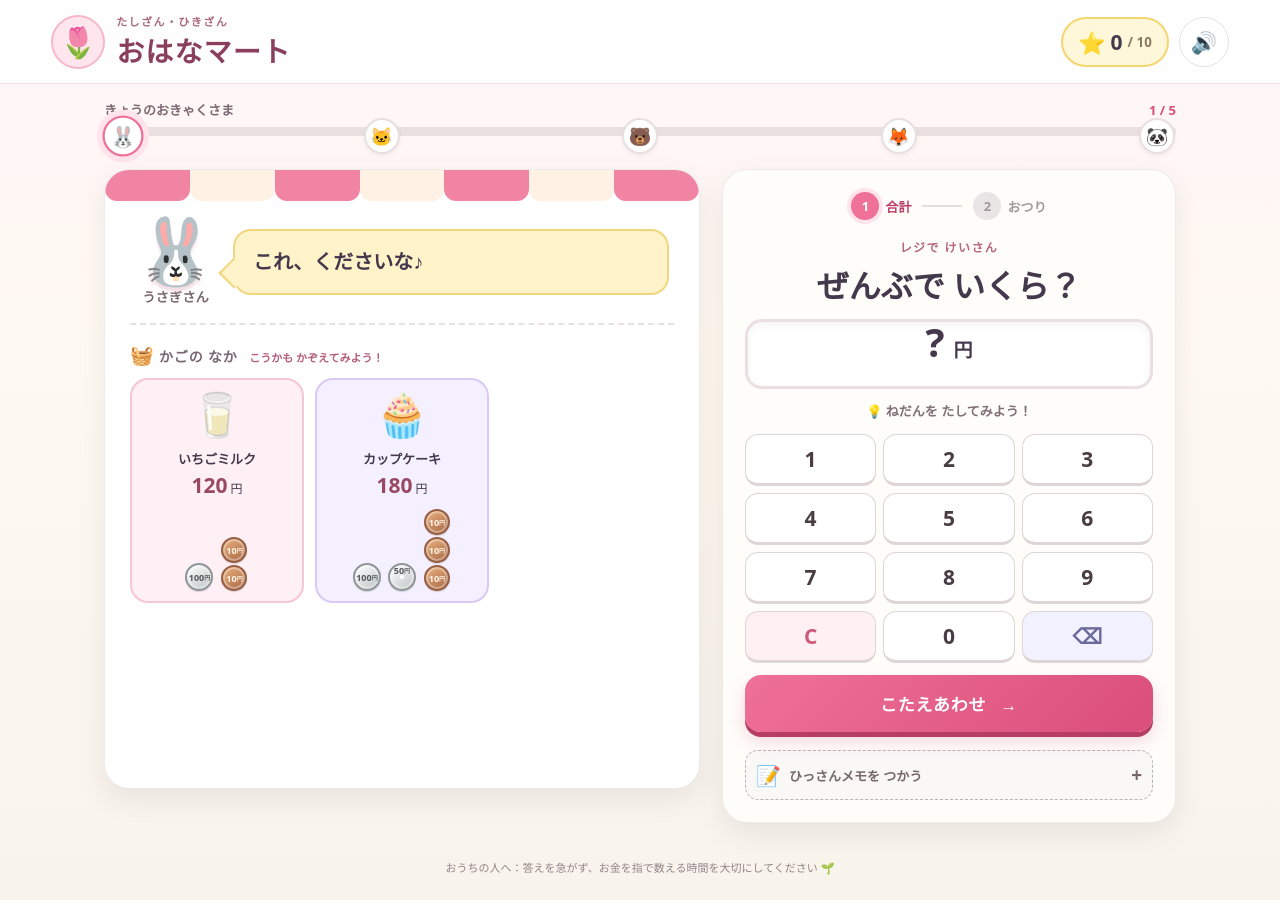
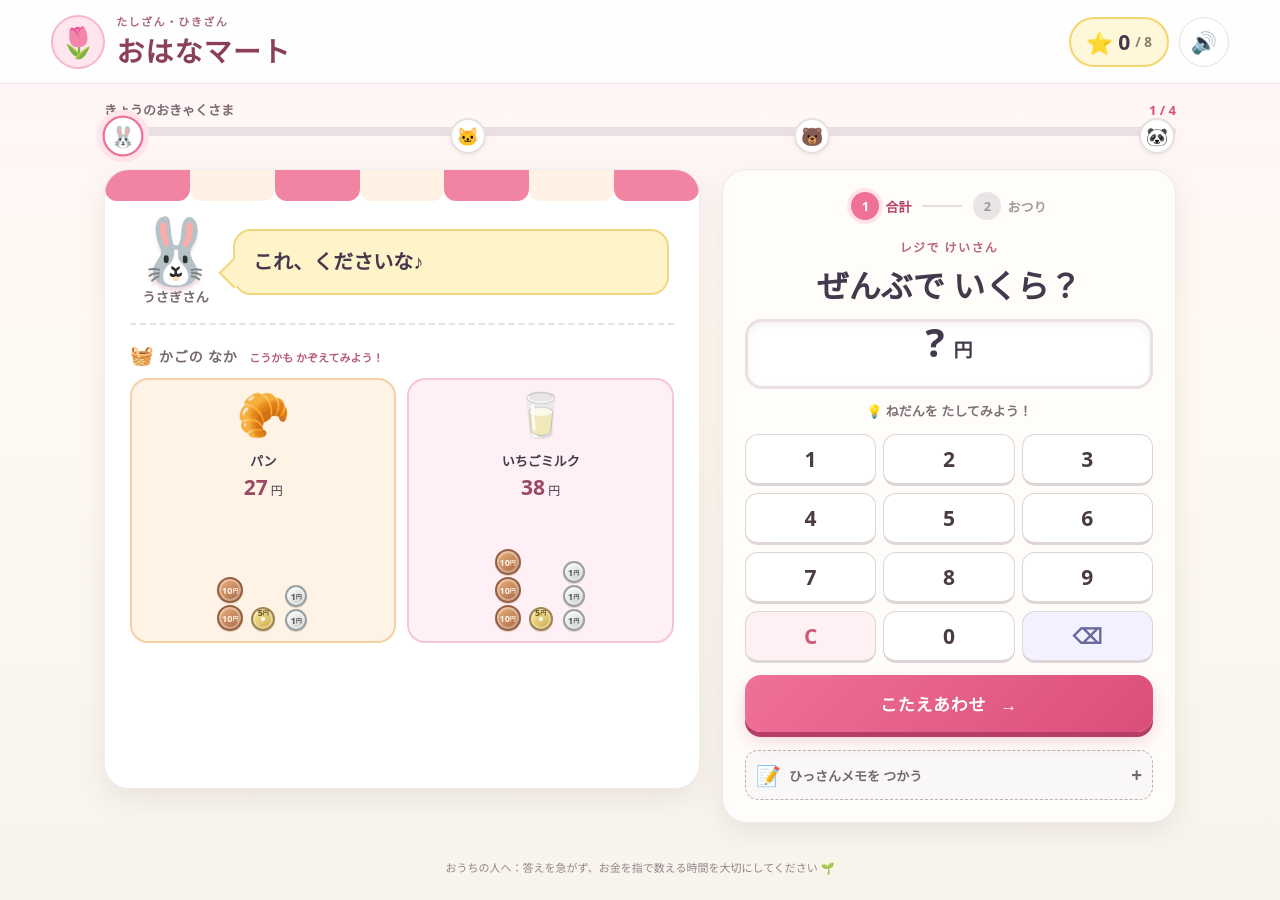
Before and after one commit to kimu1024/calc-shopping, a React (Vite) app: page / in a window 1280 px wide. Built offline with nearby package versions, Linux system fonts and the light colour scheme.

Commit message:
Add 1 and 5 yen coins and staged difficulty

```diff
--- a/app/globals.css
+++ b/app/globals.css
@@ -47,20 +47,20 @@ button:focus-visible, input:focus-visible { outline: 4px solid #59a9e8; outline-
 .speech-bubble { position: relative; flex: 1; padding: 16px 18px; background: #fff3c9; border: 2px solid #f0d77e; border-radius: 18px; font-size: clamp(16px, 2vw, 20px); font-weight: 900; line-height: 1.5; }
 .speech-bubble::before { content: ""; position: absolute; left: -12px; top: 31px; width: 20px; height: 20px; background: #fff3c9; border-left: 2px solid #f0d77e; border-bottom: 2px solid #f0d77e; transform: rotate(45deg); }
 .basket-title { margin: 17px 0 10px; color: #786770; font-size: 14px; font-weight: 900; letter-spacing: .06em; }.basket-title span { font-size: 19px; }.basket-title small { margin-left: 7px; color: #b65b7b; font-size: 11px; letter-spacing: 0; }
-.product-list { display: grid; grid-template-columns: repeat(3, 1fr); gap: 11px; }
-.product-card { min-height: 225px; padding: 12px 7px 10px; display: flex; flex-direction: column; align-items: center; justify-content: space-between; text-align: center; border: 2px solid; border-radius: 18px; }
+.product-list { display: grid; grid-template-columns: repeat(2, 1fr); gap: 11px; }
+.product-card { min-height: 265px; padding: 12px 7px 10px; display: flex; flex-direction: column; align-items: center; justify-content: space-between; text-align: center; border: 2px solid; border-radius: 18px; }
 .product-card.pink { background: #fff0f5; border-color: #f6c6d5; }.product-card.purple { background: #f5f0ff; border-color: #d9c9f5; }.product-card.red { background: #fff1ef; border-color: #f5c4bc; }.product-card.yellow { background: #fff9dd; border-color: #f3df8f; }.product-card.blue { background: #edf7ff; border-color: #bcdcf1; }.product-card.orange { background: #fff3e5; border-color: #f4d0a6; }.product-card.green { background: #eefaf1; border-color: #bfe2c8; }
 .product-emoji { font-size: 43px; line-height: 1; }.product-card h2 { margin: 7px 0 3px; font-size: 13px; }.product-card p { margin: 0; font-size: 12px; }.product-card p b { font-size: 21px; color: #9a4963; }
-.price-coins { min-height: 86px; display: flex; align-items: flex-end; justify-content: center; gap: 7px; }
+.price-coins { min-height: 122px; display: flex; align-items: flex-end; justify-content: center; gap: 5px; }
 .price-money-group { min-width: 28px; display: flex; flex-direction: column; align-items: center; justify-content: flex-end; gap: 2px; }
 .price-coin { position: relative; width: 28px; height: 28px; display: flex; align-items: center; justify-content: center; border: 2px double #8f9698; border-radius: 50%; background: linear-gradient(145deg,#fff,#bfc4c6); color: #53595b; box-shadow: inset 0 0 0 2px rgba(255,255,255,.35), 0 1px 1px rgba(60,50,50,.18); }
-.price-coin b { font-size: 9px; line-height: 1; }.price-coin small { font-size: 6px; font-weight: 900; }.price-coin-50::after { content:""; position:absolute; left:50%; top:50%; width:4px; height:4px; border-radius:50%; background:#fff; transform:translate(-50%,-50%); }.price-coin-50 b, .price-coin-50 small { transform:translateY(-7px); }.price-coin-10 { width:26px; height:26px; border-color:#965f42; background:linear-gradient(145deg,#e9b17f,#a96744); color:#fff5e8; }
+.price-coin b { font-size: 9px; line-height: 1; }.price-coin small { font-size: 6px; font-weight: 900; }.price-coin-50::after, .price-coin-5::after { content:""; position:absolute; left:50%; top:50%; width:4px; height:4px; border-radius:50%; background:#fff; transform:translate(-50%,-50%); }.price-coin-50 b, .price-coin-50 small, .price-coin-5 b, .price-coin-5 small { transform:translateY(-7px); }.price-coin-10 { width:26px; height:26px; border-color:#965f42; background:linear-gradient(145deg,#e9b17f,#a96744); color:#fff5e8; }.price-coin-5 { width:24px; height:24px; border-color:#9d8451; background:linear-gradient(145deg,#ffec9e,#caa94c); color:#665322; }.price-coin-1 { width:22px; height:22px; border-color:#9aa0a2; background:linear-gradient(145deg,#fff,#c8cccd); color:#555; }
 .money-help { margin-top: 16px; padding: 13px 14px; background: #f7fbf4; border: 2px solid #cfe4c8; border-radius: 17px; }
 .money-label { margin-bottom: 9px; display:flex; align-items:center; font-size: 13px; font-weight: 900; color: #56745b; }.money-label span { font-size: 18px; margin-right: 5px; }.money-label b { margin-left:auto; padding:4px 8px; border-radius:99px; background:#deefda; color:#3e704b; white-space:nowrap; }
 .money-pieces { display: flex; flex-wrap: wrap; align-items: flex-end; gap: 12px; }
 .money-piece-group { display: flex; flex-direction: column; align-items: center; justify-content: flex-end; gap: 4px; }
 .bill { width: 100px; height: 48px; display: flex; align-items: center; justify-content: center; background: #d9ebc8; border: 3px double #729663; border-radius: 4px; color: #486241; box-shadow: 0 2px 0 #b4c7a8; }.bill::before { content: "🌸"; margin-right: 4px; }.bill span { font-size: 18px; font-weight: 900; }.bill small { font-weight: 900; }
-.coin { position: relative; width: 48px; height: 48px; display: flex; align-items: center; justify-content: center; border-radius: 50%; border: 3px double #9c8d69; background: linear-gradient(145deg,#fff1a7,#d8af45); color: #604f26; box-shadow: inset 0 0 0 3px rgba(255,255,255,.3), 0 2px 0 #baa16d; }.coin span { font-size: 14px; font-weight: 900; }.coin small { font-size: 9px; font-weight: 900; }.coin-100, .coin-50 { background: linear-gradient(145deg,#f9f9f4,#bcbfc0); border-color: #8b9293; color: #555; }.coin-50::after { content:""; position:absolute; left:50%; top:50%; transform:translate(-50%,-50%); width: 7px; height:7px; border-radius:50%; background:#fff; }.coin-50 span, .coin-50 small { transform: translateY(-11px); }.coin-10 { width: 43px; height: 43px; background: linear-gradient(145deg,#dda06c,#a9633f); color:#fff2df; border-color:#945535; }
+.coin { position: relative; width: 48px; height: 48px; display: flex; align-items: center; justify-content: center; border-radius: 50%; border: 3px double #9c8d69; background: linear-gradient(145deg,#fff1a7,#d8af45); color: #604f26; box-shadow: inset 0 0 0 3px rgba(255,255,255,.3), 0 2px 0 #baa16d; }.coin span { font-size: 14px; font-weight: 900; }.coin small { font-size: 9px; font-weight: 900; }.coin-100, .coin-50, .coin-1 { background: linear-gradient(145deg,#f9f9f4,#bcbfc0); border-color: #8b9293; color: #555; }.coin-50::after, .coin-5::after { content:""; position:absolute; left:50%; top:50%; transform:translate(-50%,-50%); width: 7px; height:7px; border-radius:50%; background:#fff; }.coin-50 span, .coin-50 small, .coin-5 span, .coin-5 small { transform: translateY(-11px); }.coin-10 { width: 43px; height: 43px; background: linear-gradient(145deg,#dda06c,#a9633f); color:#fff2df; border-color:#945535; }.coin-5 { width:41px; height:41px; background:linear-gradient(145deg,#ffeb99,#c7a64c); border-color:#9f854b; color:#604f26; }.coin-1 { width:37px; height:37px; }
 
 .register-panel { padding: 22px; background: #fffdf9; }
 .phase-tabs { display: flex; align-items: center; justify-content: center; gap: 11px; margin-bottom: 18px; color: #a2979c; font-size: 13px; font-weight: 900; }.phase-tabs div { display: flex; align-items: center; gap: 6px; }.phase-tabs span { width: 28px; height: 28px; display: grid; place-items: center; border-radius: 50%; background: #e9e5e6; }.phase-tabs i { width: 40px; height: 2px; background: #e3dfe0; }.phase-tabs .current { color: #b83e68; }.phase-tabs .current span { color: white; background: var(--pink); box-shadow: 0 0 0 4px #ffe4ec; }.phase-tabs .complete span { background: #69bf8a; color: white; }
@@ -89,11 +89,11 @@ footer { padding: 10px 20px 25px; text-align: center; color: #92848a; font-size:
 
 @media (max-width: 520px) {
   .topbar { height: 70px; padding: 8px 12px; }.brand-mark { width: 43px; height: 43px; font-size: 24px; }.brand small { display:none; }.brand h1 { font-size:19px; }.score-chip { min-width: 81px; height:43px; padding:0 9px; }.icon-button { width:43px; height:43px; }
-  .progress-wrap { padding: 13px 15px 14px; }.game-grid { padding: 0 10px 20px; gap: 13px; }.shop-panel { padding: 35px 13px 16px; border-radius: 20px; }.customer-scene { gap: 12px; }.customer { min-width:62px; }.customer span { font-size:52px; }.speech-bubble { padding:12px; font-size:15px; }.basket-title small { display:block; margin:3px 0 0 26px; }.product-list { gap:6px; }.product-card { min-height:210px; padding:9px 3px; border-radius:14px; }.product-emoji { font-size:32px; }.product-card h2 { margin-top:4px; font-size:11px; }.product-card p b { font-size:18px; }.price-coins { min-height:76px; gap:3px; }.price-money-group { min-width:24px; gap:1px; }.price-coin { width:24px; height:24px; }.price-coin-10 { width:22px; height:22px; }.price-coin b { font-size:8px; }.register-panel { padding:19px 14px; border-radius:20px; }.keypad button { height:50px; }.money-help { padding:11px; }.money-pieces { gap:9px; }.bill { width:88px; height:43px; }.coin { width:43px;height:43px; }
+  .progress-wrap { padding: 13px 15px 14px; }.game-grid { padding: 0 10px 20px; gap: 13px; }.shop-panel { padding: 35px 13px 16px; border-radius: 20px; }.customer-scene { gap: 12px; }.customer { min-width:62px; }.customer span { font-size:52px; }.speech-bubble { padding:12px; font-size:15px; }.basket-title small { display:block; margin:3px 0 0 26px; }.product-list { gap:6px; }.product-card { min-height:250px; padding:9px 3px; border-radius:14px; }.product-emoji { font-size:32px; }.product-card h2 { margin-top:4px; font-size:11px; }.product-card p b { font-size:18px; }.price-coins { min-height:100px; gap:3px; }.price-money-group { min-width:22px; gap:1px; }.price-coin { width:22px; height:22px; }.price-coin-10 { width:21px; height:21px; }.price-coin-5 { width:20px; height:20px; }.price-coin-1 { width:18px; height:18px; }.price-coin b { font-size:7px; }.register-panel { padding:19px 14px; border-radius:20px; }.keypad button { height:50px; }.money-help { padding:11px; }.money-pieces { gap:8px; }.bill { width:88px; height:43px; }.coin { width:41px;height:41px; }.coin-5 { width:37px;height:37px; }.coin-1 { width:34px;height:34px; }
 }
 
 @media (orientation: landscape) and (max-height: 760px) and (min-width: 700px) {
-  .topbar { height:68px; }.game-grid { grid-template-columns: 1.08fr .92fr; }.shop-panel { min-height:0; }.customer span { font-size:52px; }.product-card { min-height:215px; }.keypad button { height:43px; }.primary-button { min-height:50px; }.register-panel { padding:16px 20px; }.progress-wrap { padding-top:10px; padding-bottom:10px; }
+  .topbar { height:68px; }.game-grid { grid-template-columns: 1.08fr .92fr; }.shop-panel { min-height:0; }.customer span { font-size:52px; }.product-card { min-height:255px; }.keypad button { height:43px; }.primary-button { min-height:50px; }.register-panel { padding:16px 20px; }.progress-wrap { padding-top:10px; padding-bottom:10px; }
 }
 
 @media (prefers-reduced-motion: reduce) { *, *::before, *::after { animation-duration: .01ms !important; transition-duration: .01ms !important; } }
--- a/app/page.tsx
+++ b/app/page.tsx
@@ -7,38 +7,58 @@ type Customer = { name: string; emoji: string; message: string };
 type Round = { customer: Customer; products: Product[]; payment: number; paymentPieces: number[] };
 type Phase = "total" | "change";
 
-const PRODUCTS: Product[] = [
-  { name: "いちごミルク", emoji: "🥛", price: 120, color: "pink" },
-  { name: "カップケーキ", emoji: "🧁", price: 180, color: "purple" },
-  { name: "りんご", emoji: "🍎", price: 80, color: "red" },
-  { name: "えんぴつ", emoji: "✏️", price: 60, color: "yellow" },
-  { name: "ノート", emoji: "📒", price: 140, color: "blue" },
-  { name: "リボン", emoji: "🎀", price: 90, color: "pink" },
-  { name: "クッキー", emoji: "🍪", price: 110, color: "orange" },
-  { name: "ジュース", emoji: "🧃", price: 130, color: "green" },
-  { name: "シール", emoji: "🌟", price: 70, color: "yellow" },
-  { name: "ハンカチ", emoji: "🌼", price: 160, color: "green" },
-  { name: "キャンディ", emoji: "🍬", price: 50, color: "purple" },
-  { name: "パン", emoji: "🥐", price: 100, color: "orange" },
+const PRODUCTS: Array<Omit<Product, "price">> = [
+  { name: "いちごミルク", emoji: "🥛", color: "pink" },
+  { name: "カップケーキ", emoji: "🧁", color: "purple" },
+  { name: "りんご", emoji: "🍎", color: "red" },
+  { name: "えんぴつ", emoji: "✏️", color: "yellow" },
+  { name: "ノート", emoji: "📒", color: "blue" },
+  { name: "リボン", emoji: "🎀", color: "pink" },
+  { name: "クッキー", emoji: "🍪", color: "orange" },
+  { name: "ジュース", emoji: "🧃", color: "green" },
+  { name: "シール", emoji: "🌟", color: "yellow" },
+  { name: "ハンカチ", emoji: "🌼", color: "green" },
+  { name: "キャンディ", emoji: "🍬", color: "purple" },
+  { name: "パン", emoji: "🥐", color: "orange" },
 ];
 
 const CUSTOMERS: Customer[] = [
   { name: "うさぎさん", emoji: "🐰", message: "これ、くださいな♪" },
   { name: "ねこさん", emoji: "🐱", message: "おかいものって たのしいね！" },
   { name: "くまさん", emoji: "🐻", message: "おつりも おねがいします" },
-  { name: "きつねさん", emoji: "🦊", message: "じょうずな店員さんだね！" },
   { name: "パンダさん", emoji: "🐼", message: "さいごのおきゃくさまだよ" },
 ];
 
-const DENOMS = [1000, 500, 100, 50, 10];
+const DENOMS = [1000, 500, 100, 50, 10, 5, 1];
+const MAX_SCORE = CUSTOMERS.length * 2;
+
+const FIRST_PRICE_PAIRS: Array<[number, number]> = [
+  [27, 38], [34, 45], [41, 56], [23, 65],
+];
+const MIDDLE_PRICE_PAIRS: Array<[number, number]> = [
+  [58, 67], [74, 89], [46, 78], [65, 96], [83, 49],
+];
+const LAST_PRICE_PAIRS: Array<[number, number]> = [
+  [315, 465], [241, 538], [128, 647], [352, 426],
+];
+
+function pickOne<T>(items: T[]) {
+  return items[Math.floor(Math.random() * items.length)];
+}
+
+function makePricePairs() {
+  const middlePairs = [...MIDDLE_PRICE_PAIRS].sort(() => Math.random() - 0.5).slice(0, 2);
+  return [pickOne(FIRST_PRICE_PAIRS), ...middlePairs, pickOne(LAST_PRICE_PAIRS)];
+}
 
 function makeRounds(): Round[] {
   const shuffled = [...PRODUCTS].sort(() => Math.random() - 0.5);
+  const pricePairs = makePricePairs();
   return CUSTOMERS.map((customer, index) => {
-    const count = index < 2 ? 2 : 3;
-    const products = Array.from({ length: count }, (_, itemIndex) =>
-      shuffled[(index * 2 + itemIndex) % shuffled.length],
-    );
+    const products = Array.from({ length: 2 }, (_, itemIndex) => ({
+      ...shuffled[(index * 2 + itemIndex) % shuffled.length],
+      price: pricePairs[index][itemIndex],
+    }));
     const total = products.reduce((sum, item) => sum + item.price, 0);
     const paymentPieces = makePayment(total, index);
     const payment = paymentPieces.reduce((sum, piece) => sum + piece, 0);
@@ -47,18 +67,13 @@ function makeRounds(): Round[] {
 }
 
 function makePayment(total: number, customerIndex: number) {
-  if (customerIndex === 0) {
-    const nextHundred = Math.ceil((total + 10) / 100) * 100;
-    return Array.from({ length: nextHundred / 100 }, () => 100);
-  }
-
   const paymentStyles = [
+    [100],
+    [100, 100],
     [500],
-    [500, 100],
-    [500, 100, 100],
     [1000],
   ];
-  const selected = paymentStyles[customerIndex - 1] ?? [1000];
+  const selected = paymentStyles[customerIndex] ?? [1000];
   return selected.reduce((sum, piece) => sum + piece, 0) > total ? selected : [1000];
 }
 
@@ -305,8 +320,8 @@ export default function Home() {
           <div className="big-mascot">🐰</div>
           <p className="eyebrow">きょうのおみせは おしまい</p>
           <h1>スーパー店員さん！</h1>
-          <p className="finish-copy">5人のおきゃくさまを<br />じょうずに おてつだいできたね</p>
-          <div className="score-medal"><span>🏅</span><b>{score}</b><small> / 10 せいかい</small></div>
+          <p className="finish-copy">{CUSTOMERS.length}人のおきゃくさまを<br />じょうずに おてつだいできたね</p>
+          <div className="score-medal"><span>🏅</span><b>{score}</b><small> / {MAX_SCORE} せいかい</small></div>
           <button className="primary-button" onClick={restart}>もういちど あそぶ</button>
         </div>
       </main>
@@ -319,14 +334,14 @@ export default function Home() {
       <header className="topbar">
         <div className="brand"><span className="brand-mark">🌷</span><div><small>たしざん・ひきざん</small><h1>おはなマート</h1></div></div>
         <div className="top-actions">
-          <div className="score-chip"><span>⭐</span><b>{score}</b><small>/ 10</small></div>
+          <div className="score-chip"><span>⭐</span><b>{score}</b><small>/ {MAX_SCORE}</small></div>
           <button className="icon-button" onClick={() => setMuted((value) => !value)} aria-label={muted ? "音を出す" : "音を消す"}>{muted ? "🔇" : "🔊"}</button>
         </div>
       </header>
 
-      <section className="progress-wrap" aria-label={`5人中${roundIndex + 1}人目`}>
-        <div className="progress-label"><b>きょうのおきゃくさま</b><span>{roundIndex + 1} / 5</span></div>
-        <div className="progress-track"><div style={{ width: `${((roundIndex * 2 + (phase === "change" ? 1 : 0)) / 10) * 100}%` }} /></div>
+      <section className="progress-wrap" aria-label={`${CUSTOMERS.length}人中${roundIndex + 1}人目`}>
+        <div className="progress-label"><b>きょうのおきゃくさま</b><span>{roundIndex + 1} / {CUSTOMERS.length}</span></div>
+        <div className="progress-track"><div style={{ width: `${((roundIndex * 2 + (phase === "change" ? 1 : 0)) / MAX_SCORE) * 100}%` }} /></div>
         <div className="customer-dots">
           {CUSTOMERS.map((customer, index) => <span key={customer.name} className={index < roundIndex ? "done" : index === roundIndex ? "active" : ""}>{index < roundIndex ? "✓" : customer.emoji}</span>)}
         </div>
```
